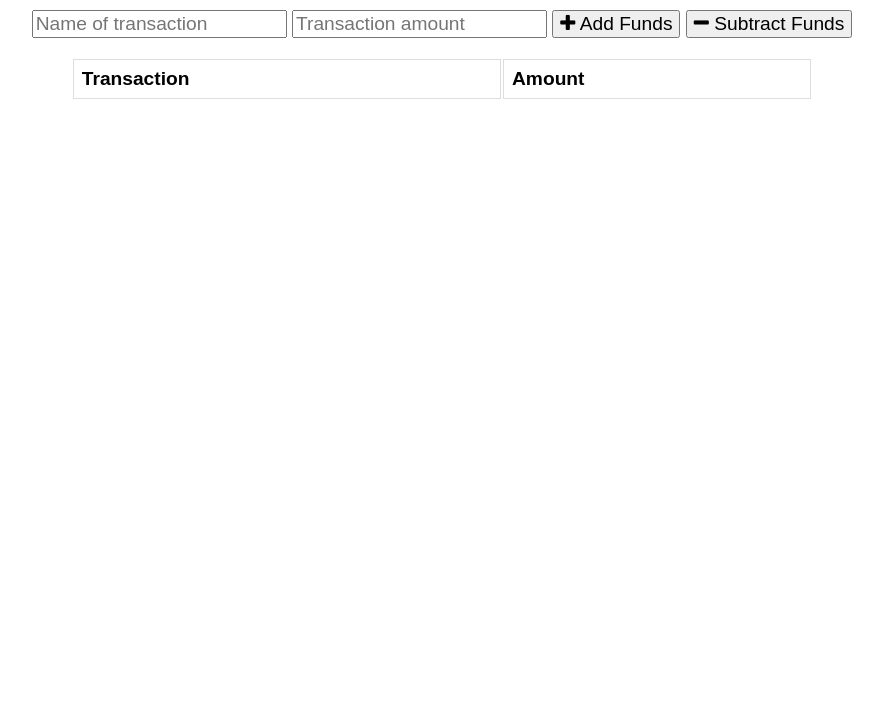
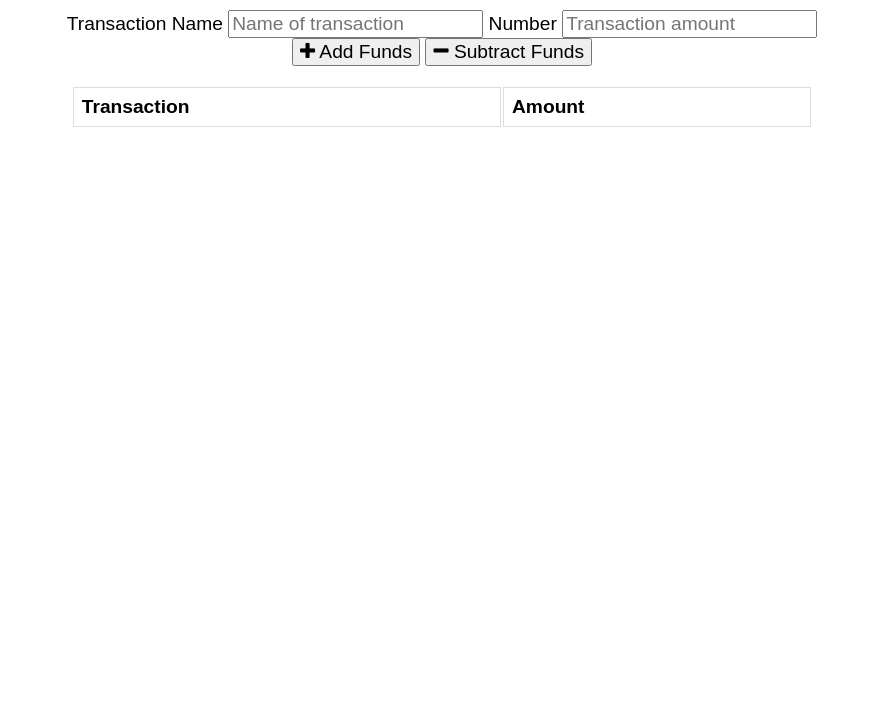
Before and after one commit to jmasone15/budget_tracker_homework, a website: page public/index.html in a window 1280 px wide. Shown: the part 72-800 px from the top of the page, without its empty margins (198-1081 px from the left). Drawn offline with nearby package versions, Linux system fonts and the light colour scheme; no server answers.

Commit message:
PWA scores.

```diff
--- a/public/index.html
+++ b/public/index.html
@@ -6,6 +6,7 @@
   <meta name="viewport" content="width=device-width, initial-scale=1.0">
   <meta http-equiv="X-UA-Compatible" content="ie=edge">
   <meta name="theme-color" content="#317EFB">
+  <meta name="Description" content="This is a budget app">
   <link rel="shortcut icon" href="icons/icon-192x192.png" type="image/x-icon">
 
   <link rel="stylesheet" href="https://stackpath.bootstrapcdn.com/font-awesome/4.7.0/css/font-awesome.min.css">
@@ -22,7 +23,9 @@
     </div>
 
     <div class="form">
+      <label for="t-name">Transaction Name</label>
       <input type="text" id="t-name" placeholder="Name of transaction" />
+      <label for="t-amount">Number</label>
       <input type="number" min="0" id="t-amount" placeholder="Transaction amount" />
       <button id="add-btn"><i class="fa fa-plus buttons"></i> Add Funds</button>
       <button id="sub-btn"><i class="fa fa-minus"></i> Subtract Funds</button>
```
